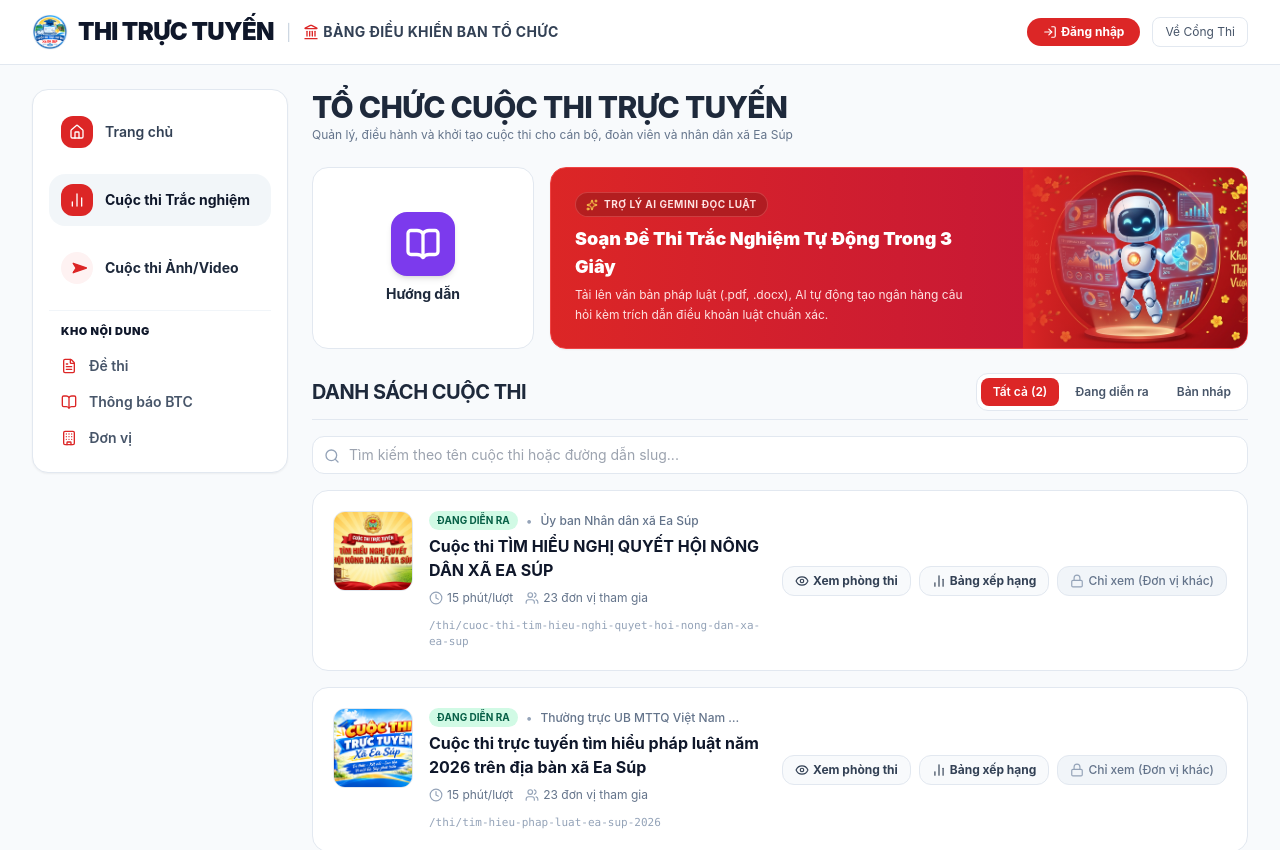
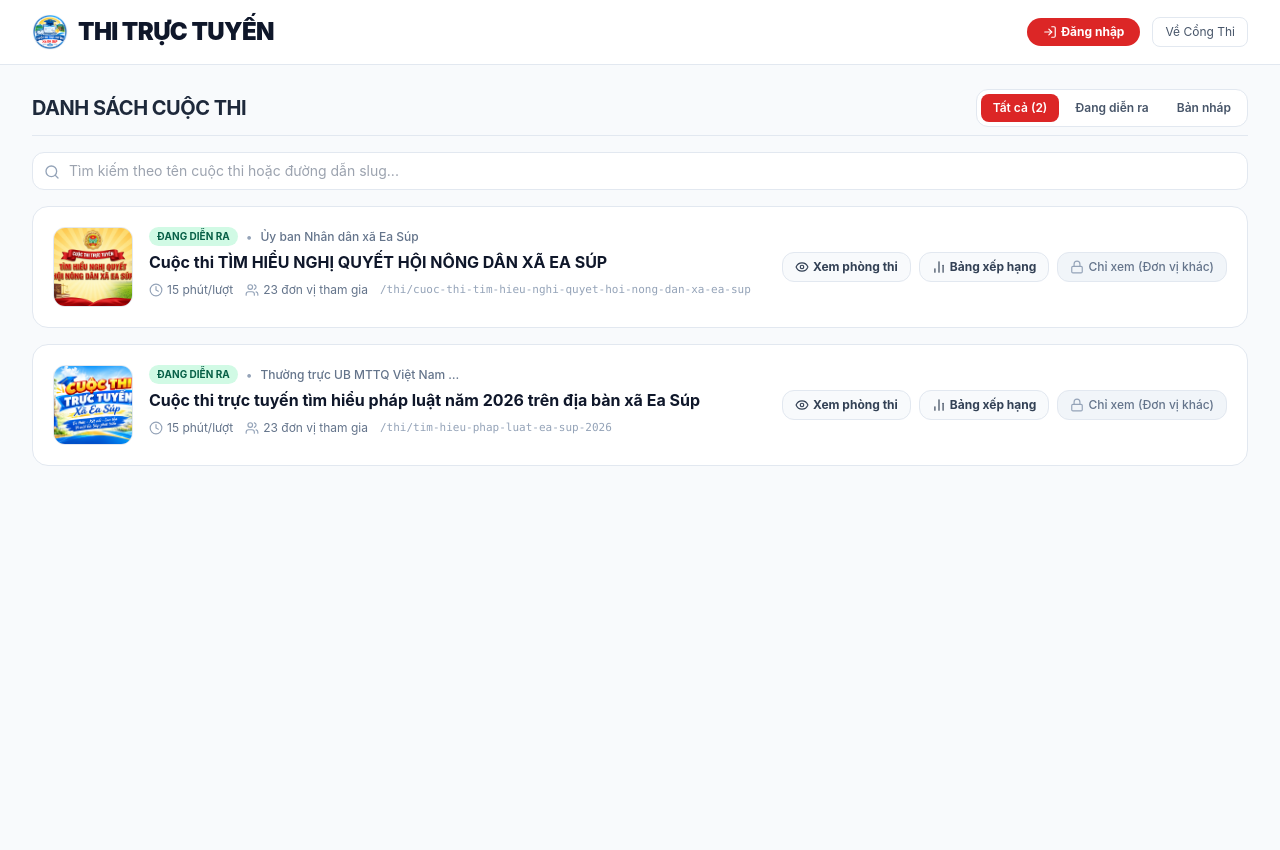
Before and after one commit to lehanhkt01-gif/thi, a Next.js app: page /admin in a window 1280 px wide. Shown: the top 850 px of the page. Built offline with nearby package versions, Linux system fonts and the light colour scheme.

Commit message:
fix(admin): khi chua dang nhap chi hien Danh sach cuoc thi va an dong Bang dieu khien BTC

```diff
--- a/src/app/admin/page.tsx
+++ b/src/app/admin/page.tsx
@@ -898,18 +898,22 @@ export default function AdminDashboardPage() {
             <Link href="/" className="flex items-center space-x-2.5">
               <img
                 src="/logo.png"
-                alt="Logo Cuộc thi trực tuyến Xã Ea Súp"
+                alt="Logo Cuộc thi trực tuyến"
                 className="w-9 h-9 object-contain rounded-full shadow-xs"
               />
               <span className="text-xl sm:text-2xl font-black text-slate-900 tracking-tight uppercase">
                 THI TRỰC TUYẾN
               </span>
             </Link>
+            {authUser && (
+              <>
                 <span className="text-slate-300">|</span>
                 <span className="text-xs sm:text-sm font-bold text-slate-700 uppercase tracking-wide flex items-center">
                   <Landmark className="w-4 h-4 mr-1 text-[#DC2626]" />
                   Bảng Điều Khiển Ban Tổ Chức
                 </span>
+              </>
+            )}
           </div>
 
           <div className="flex items-center space-x-3">
@@ -969,12 +973,13 @@ export default function AdminDashboardPage() {
         </div>
       </header>
 
-      {/* Main Container: 2 Columns Layout (Sidebar + Content) */}
+      {/* Main Container: 2 Columns Layout when logged in, or Full-width Contest List when not logged in */}
       <div className="max-w-7xl mx-auto px-4 sm:px-6 lg:px-8 py-6">
         <div className="flex flex-col md:flex-row gap-6 items-start">
           {/* ========================================================= */}
-          {/* CỘT TRÁI: SIDEBAR ĐIỀU HƯỚNG (Ảnh 1 & Ảnh 2) */}
+          {/* CỘT TRÁI: SIDEBAR ĐIỀU HƯỚNG (Chỉ hiển thị khi đã đăng nhập) */}
           {/* ========================================================= */}
+          {authUser && (
             <aside className="w-full md:w-64 shrink-0 bg-white rounded-2xl border border-slate-200 p-3 sm:p-4 shadow-sm space-y-4">
               {/* 1. Trang chủ */}
               <Link
@@ -1115,13 +1120,14 @@ export default function AdminDashboardPage() {
                 </div>
               )}
             </aside>
+          )}
 
           {/* ========================================================= */}
           {/* CỘT PHẢI: NỘI DUNG CHÍNH (Ảnh 2) */}
           {/* ========================================================= */}
-          <main className="flex-1 min-w-0 space-y-6">
-            {/* PHẦN ĐẦU TRANG & 3 THẺ TỔ CHỨC CUỘC THI: CHỈ HIỂN THỊ Ở TAB TRẮC NGHIỆM */}
-            {activeTab === "trac-nghiem" && (
+          <main className="flex-1 min-w-0 space-y-6 w-full">
+            {/* PHẦN ĐẦU TRANG & 3 THẺ TỔ CHỨC CUỘC THI: CHỈ HIỂN THỊ KHI ĐÃ ĐĂNG NHẬP Ở TAB TRẮC NGHIỆM */}
+            {authUser && activeTab === "trac-nghiem" && (
               <>
                 {/* TIÊU ĐỀ CHÍNH: TỔ CHỨC CUỘC THI TRỰC TUYẾN */}
                 <div className="flex flex-col sm:flex-row sm:items-center justify-between gap-3">
@@ -1202,7 +1208,7 @@ export default function AdminDashboardPage() {
             {/* ========================================================= */}
             {/* TAB NỘI DUNG 1: DANH SÁCH CUỘC THI TRẮC NGHIỆM */}
             {/* ========================================================= */}
-            {activeTab === "trac-nghiem" && (
+            {(!authUser || activeTab === "trac-nghiem") && (
               <div className="space-y-4">
                 <div className="flex flex-col sm:flex-row sm:items-center justify-between pb-2 border-b border-slate-200 gap-2">
                   <h2 className="text-xl font-bold text-slate-800 uppercase tracking-tight">
@@ -1382,7 +1388,7 @@ export default function AdminDashboardPage() {
             {/* ========================================================= */}
             {/* TAB NỘI DUNG 2: CUỘC THI ẢNH / VIDEO (Ảnh 2) */}
             {/* ========================================================= */}
-            {activeTab === "anh-video" && (
+            {authUser && activeTab === "anh-video" && (
               <div className="space-y-4">
                 {/* TOP ACTION BAR: Mẫu kế hoạch ↓ + Tìm kiếm... + Hướng dẫn [avatar] (Ảnh 2) */}
                 <div className="flex flex-col sm:flex-row sm:items-center justify-between gap-3 bg-white p-3 sm:px-5 sm:py-3 rounded-2xl border border-slate-200 shadow-2xs">
@@ -1759,7 +1765,7 @@ export default function AdminDashboardPage() {
             {/* ========================================================= */}
             {/* TAB NỘI DUNG 3: KHO NỘI DUNG -> ĐỀ THI */}
             {/* ========================================================= */}
-            {activeTab === "de-thi" && (
+            {authUser && activeTab === "de-thi" && (
               <div className="bg-white rounded-2xl border border-slate-200 p-5 sm:p-6 shadow-sm space-y-5">
                 {/* TIÊU ĐỀ & CÁC NÚT THAO TÁC HÀNG ĐẦU */}
                 <div className="flex flex-col md:flex-row md:items-center justify-between pb-4 border-b border-slate-200 gap-3">
@@ -1980,7 +1986,7 @@ export default function AdminDashboardPage() {
             {/* ========================================================= */}
             {/* TAB NỘI DUNG 4: KHO NỘI DUNG -> THÔNG BÁO BTC */}
             {/* ========================================================= */}
-            {activeTab === "thong-bao" && (
+            {authUser && activeTab === "thong-bao" && (
               <div className="bg-white rounded-2xl border border-slate-200 p-6 shadow-sm space-y-6">
                 <div className="pb-3 border-b border-slate-100">
                   <h2 className="text-xl font-bold text-slate-800 uppercase tracking-tight flex items-center">
@@ -2046,7 +2052,7 @@ export default function AdminDashboardPage() {
             {/* ========================================================= */}
             {/* TAB NỘI DUNG 5: KHO NỘI DUNG -> ĐƠN VỊ */}
             {/* ========================================================= */}
-            {activeTab === "don-vi" && (
+            {authUser && activeTab === "don-vi" && (
               <div className="bg-white rounded-2xl border border-slate-200 p-6 shadow-sm space-y-6">
                 <div className="pb-3 border-b border-slate-100">
                   <h2 className="text-xl font-bold text-slate-800 uppercase tracking-tight flex items-center">
```
Lines whose indentation alone changed are shown as unchanged.
